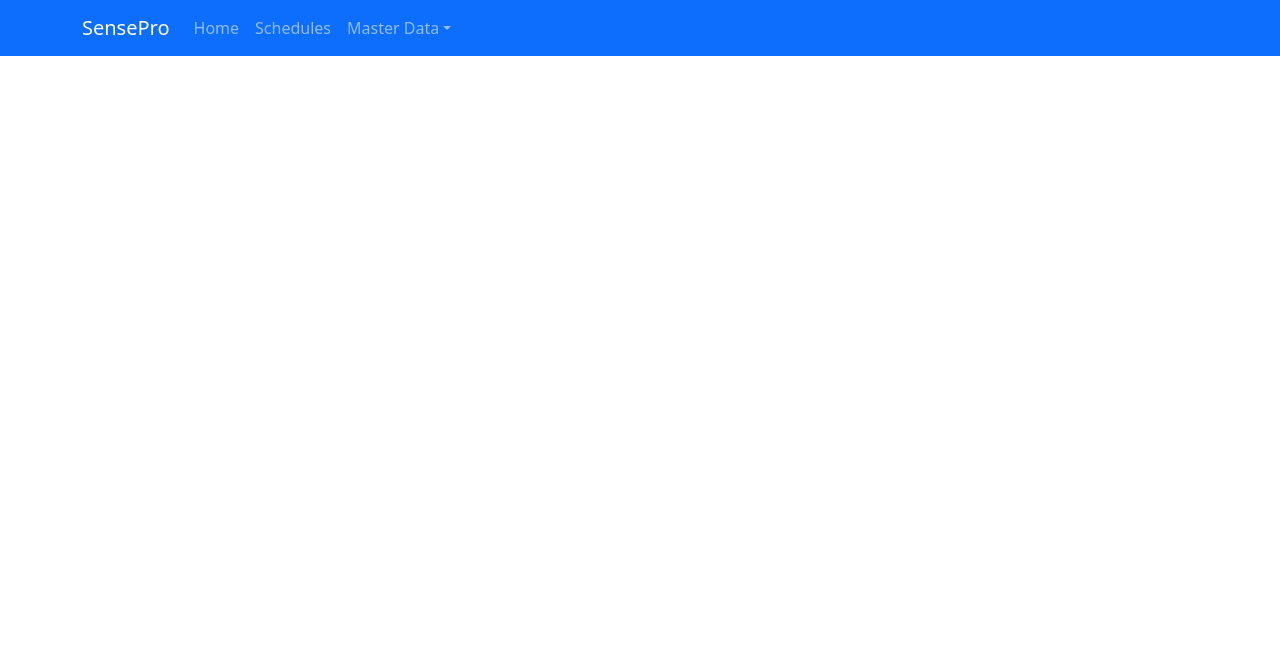
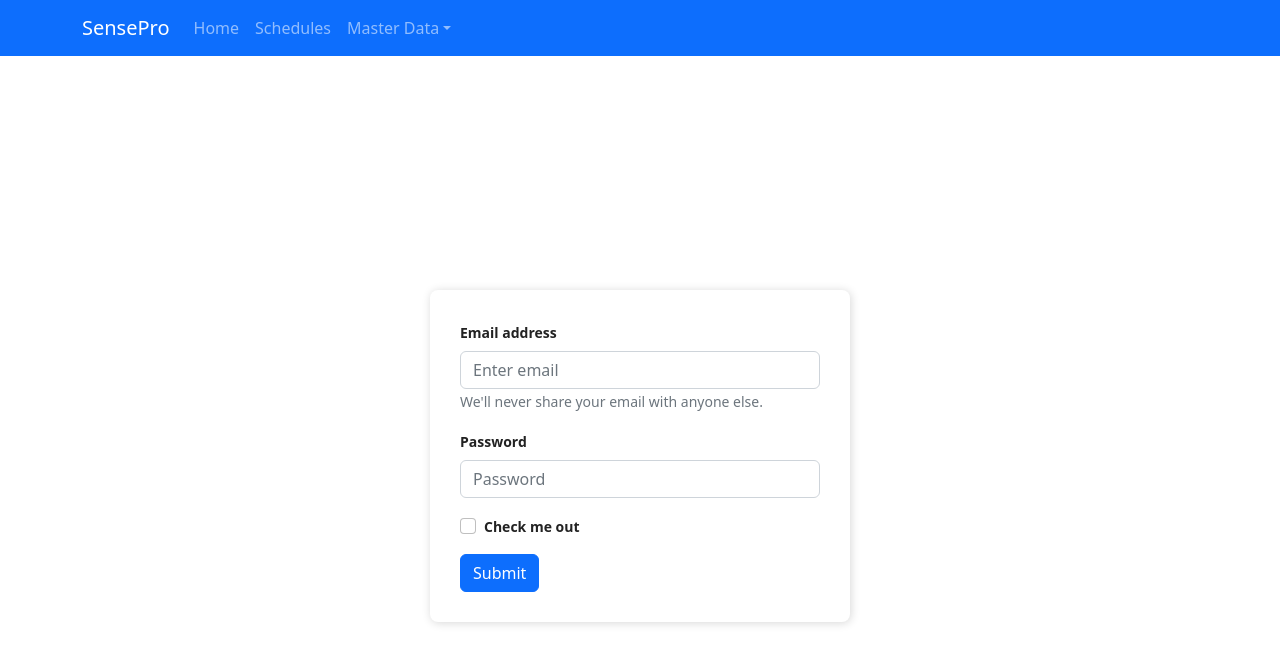
Before and after one commit to thworks-team/ac-automation-ui, a React (Create React App) app: page /login in a window 1280 px wide. Shown: the top 664 px of the page. Built offline with nearby package versions, Linux system fonts and the light colour scheme.

Commit message:
Add Login component

```diff
--- a/package.json
+++ b/package.json
@@ -4,6 +4,7 @@
   "private": true,
   "dependencies": {
     "@popperjs/core": "2.11.7",
+    "axios": "^1.4.0",
     "bootstrap": "^5.2.3",
     "loader-utils": "3.2.1",
     "rc-pagination": "^3.5.0",
--- a/src/App.js
+++ b/src/App.js
@@ -12,6 +12,8 @@ import Gateway from './pages/Gateway/Gateway';
 import Sites from './pages/Sites/Sites';
 import Device from './pages/Device/Device';
 import Schedules from './pages/Schedules/Schedules';
+import Login from './pages/Login/Login';
+
 
 export default function App() {
   return (
@@ -19,6 +21,7 @@ export default function App() {
     <Header/>
       <Routes>
         <Route path="/" element={<Schedules />}/>
+        <Route path="/login" element={<Login />}/>
         <Route path="/schedules" element={<Schedules />}/>
         <Route path="/city" element={<City />}/>
         <Route path="/device-category" element={<DeviceCategory />}/>
--- /dev/null
+++ b/src/pages/Login/Login.css
@@ -0,0 +1,38 @@
+.App {
+    background-color: white;
+  }
+
+  .Auth-form-container {
+    display: flex;
+    justify-content: center;
+    align-items: center;
+    width: 100vw;
+    height: 100vh;
+  }
+
+  .Auth-form {
+    width: 420px;
+    box-shadow: rgb(0 0 0 / 16%) 1px 1px 10px;
+    padding: 30px;
+    border-radius: 8px;
+    background-color: white;
+  }
+
+  .Auth-form-content {
+    padding-left: 12%;
+    padding-right: 12%;
+  }
+
+  .Auth-form-title {
+    text-align: center;
+    margin-bottom: 1em;
+    font-size: 24px;
+    color: rgb(34, 34, 34);
+    font-weight: 800;
+  }
+
+  label {
+    font-size: 14px;
+    font-weight: 600;
+    color: rgb(34, 34, 34);
+  }
--- /dev/null
+++ b/src/pages/Login/Login.js
@@ -0,0 +1,33 @@
+import Button from 'react-bootstrap/Button';
+import Form from 'react-bootstrap/Form';
+import './Login.css';
+
+
+function Login() {
+  return (
+    <div className='Auth-form-container'>
+        <Form className='Auth-form'>
+        <Form.Group className="mb-3" controlId="formBasicEmail">
+            <Form.Label>Email address</Form.Label>
+            <Form.Control type="email" placeholder="Enter email" />
+            <Form.Text className="text-muted">
+            We'll never share your email with anyone else.
+            </Form.Text>
+        </Form.Group>
+
+        <Form.Group className="mb-3" controlId="formBasicPassword">
+            <Form.Label>Password</Form.Label>
+            <Form.Control type="password" placeholder="Password" />
+        </Form.Group>
+        <Form.Group className="mb-3" controlId="formBasicCheckbox">
+            <Form.Check type="checkbox" label="Check me out" />
+        </Form.Group>
+        <Button variant="primary" type="submit">
+            Submit
+        </Button>
+        </Form>
+    </div>
+  );
+}
+
+export default Login;
```
Also changed, not shown: 1 other file (tests, documents, lock files or other folders).
